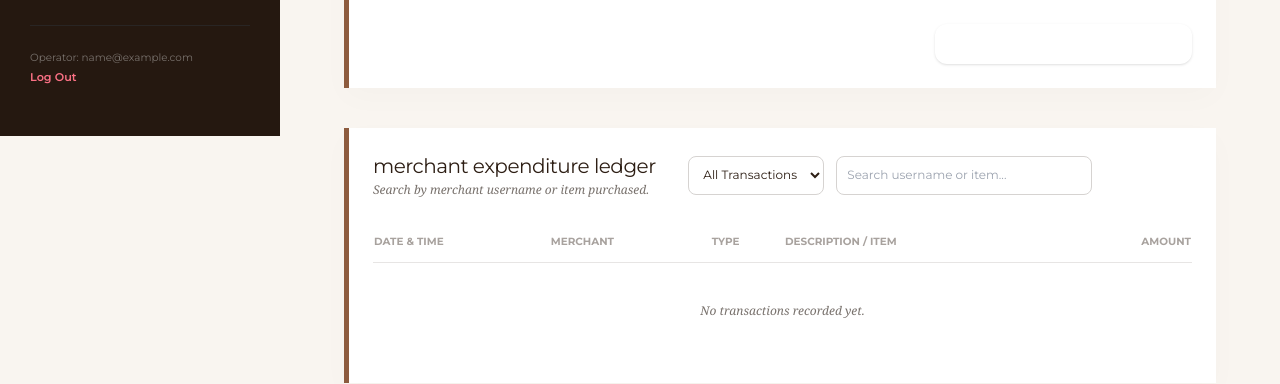
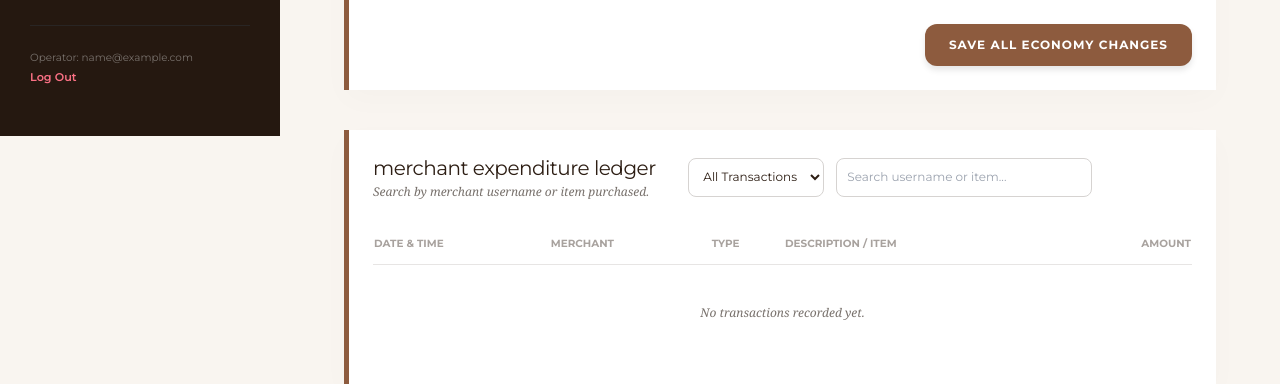
Before and after one commit to adebayo-victor/Marketplacev_2, a Flask app: page /admin/economy in a window 1280 px wide. Shown: the part 664-1048 px from the top of the page. Run offline with Flask 3, Linux system fonts and the light colour scheme; the visitor is signed in with stand-in values (Sample User, id 1); data comes from the database, SQL or seed files in the repository; data that the repository does not hold is empty; some libraries are stand-ins or nearby versions.

Commit message:
Refactor save button in economy.html
Updated the save button styling and structure in the economy form.

```diff
--- a/app/templates/admin/economy.html
+++ b/app/templates/admin/economy.html
@@ -119,13 +119,13 @@
             </tbody>
         </table>
 
-        <div class="mt-6 flex justify-end">
-            <button type="submit" class="bg-clay hover:bg-[#7a4e34] text-white font-ui font-bold text-xs uppercase tracking-wider px-6 py-3 rounded-xl shadow transition">
-                Save All Economy Changes
-            </button>
+            <div style="margin-top: 24px; display: flex; justify-content: flex-end;">
+                <button type="submit" style="background-color: #8d5b3e; color: white; border: none; padding: 12px 24px; border-radius: 12px; font-family: 'Montserrat', sans-serif; font-weight: 700; font-size: 0.75rem; text-transform: uppercase; letter-spacing: 1px; cursor: pointer; box-shadow: 0 4px 6px rgba(0,0,0,0.1); transition: 0.2s;" onmouseover="this.style.backgroundColor='#7a4e34'" onmouseout="this.style.backgroundColor='#8d5b3e'">
+                    Save All Economy Changes
+                </button>
+            </div>
+        </form> <!-- End of Pricing Form -->
         </div>
-    </form> <!-- End of Pricing Form -->
-    </div>
 
     <!-- 4. TRANSACTION LEDGER & SEARCH ("Detailed searching typeshiii") -->
     <div class="section-box mb-10 p-6">
```
